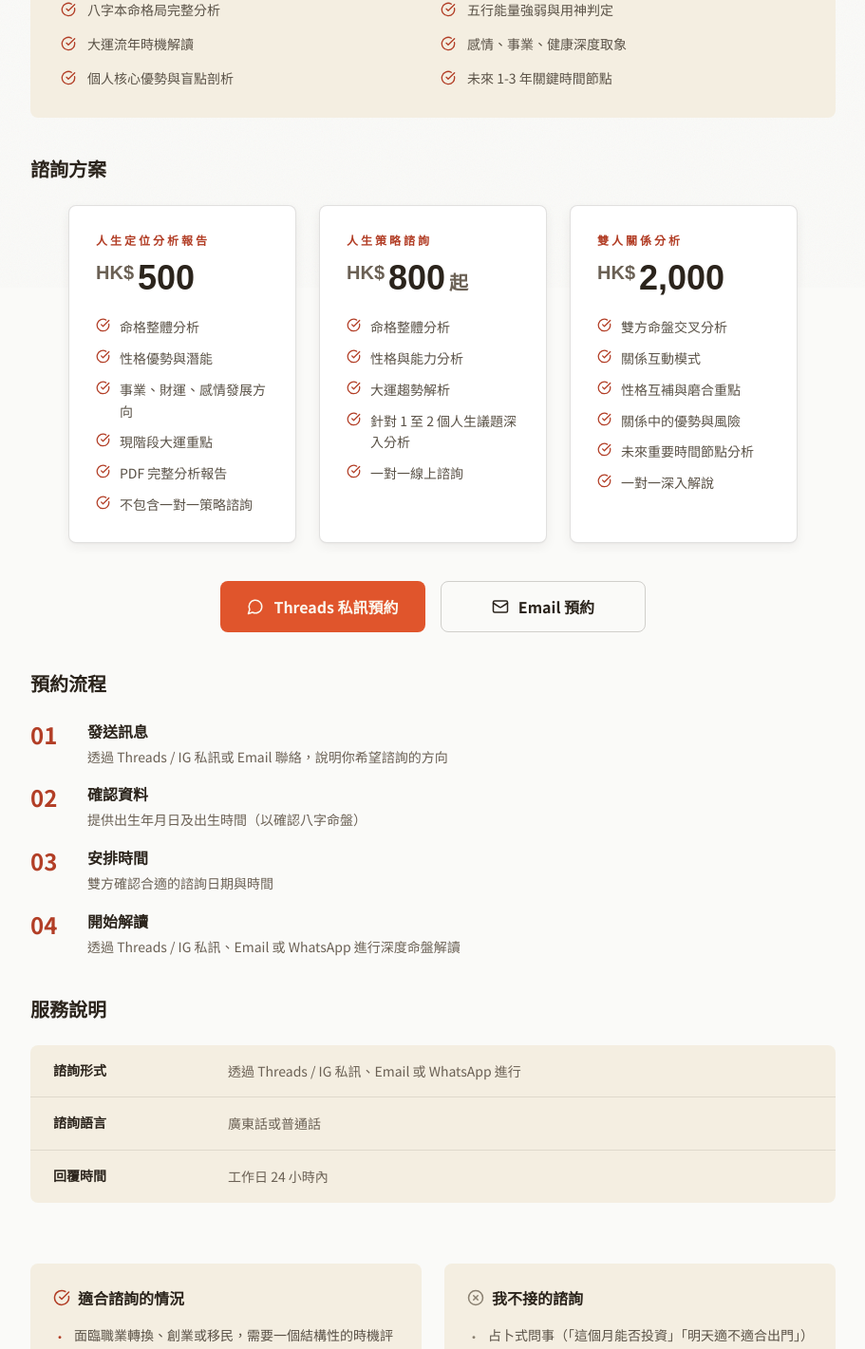
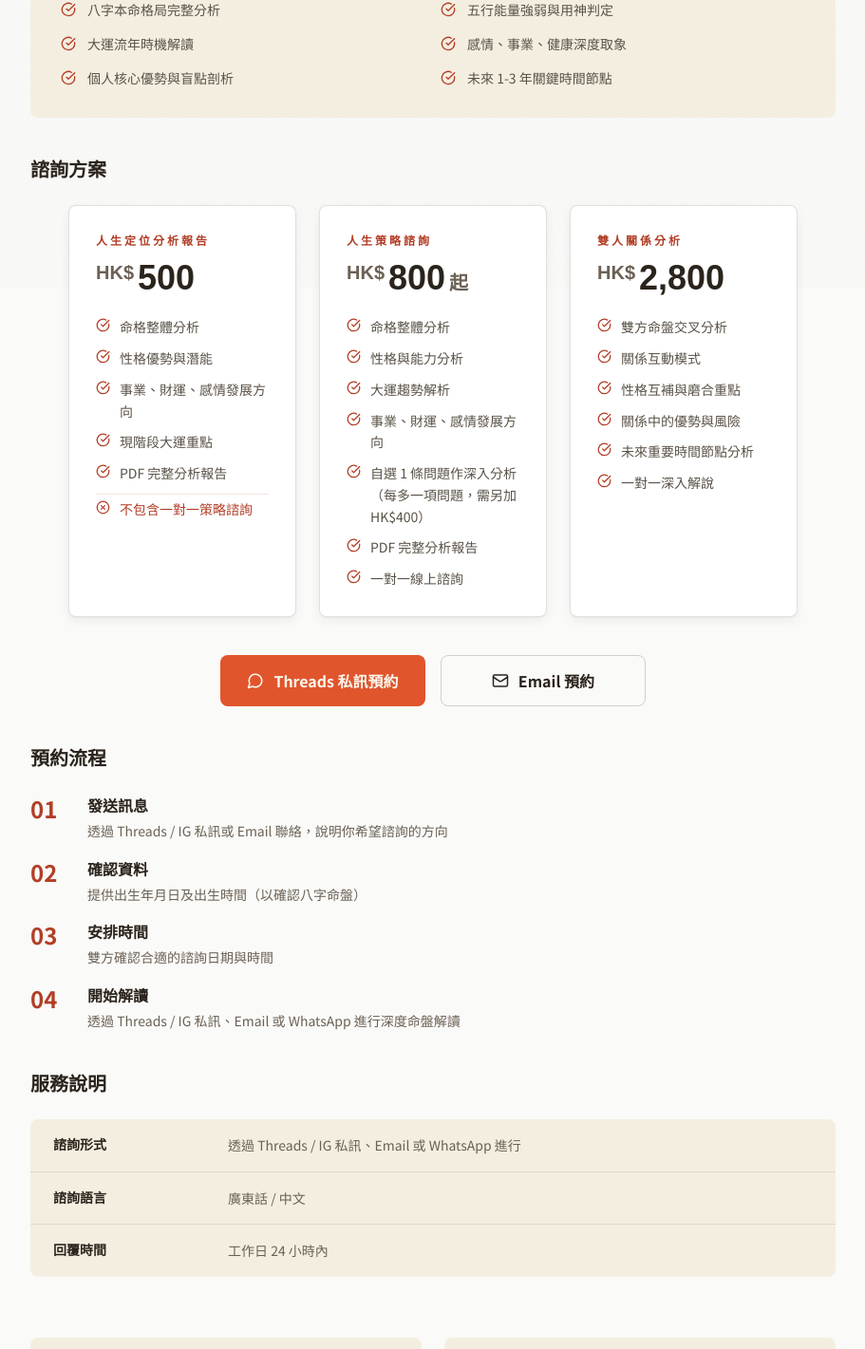
Before and after one commit to michaelchangezi-source/destiny-solver-blog, a Next.js app: page /consultation in a window 1280 px wide. Shown: the part 497-1918 px from the top of the page at 95% size, without its empty margins (184-1095 px from the left). Built offline with nearby package versions, Linux system fonts and the light colour scheme.

Commit message:
定價區修正：叉號排除項、策略諮詢加項、雙人改800、諮詢語言更新

```diff
--- a/src/app/consultation/page.tsx
+++ b/src/app/consultation/page.tsx
@@ -111,7 +111,7 @@ const wontAccept = [
 //   · 可否追問：諮詢後多長時間內可以追問、次數限制
 const serviceDetails = [
   { label: '諮詢形式', value: '透過 Threads / IG 私訊、Email 或 WhatsApp 進行' },
-  { label: '諮詢語言', value: '廣東話或普通話' },
+  { label: '諮詢語言', value: '廣東話 / 中文' },
   { label: '回覆時間', value: '工作日 24 小時內' },
   { label: '交付物', value: '' },
   { label: '諮詢時長', value: '' },
--- a/src/components/home/PricingTiers.tsx
+++ b/src/components/home/PricingTiers.tsx
@@ -1,12 +1,13 @@
-import { CheckCircle } from 'lucide-react'
+import { CheckCircle, XCircle } from 'lucide-react'
 
 export const CONSULTATION_PRICE = '800'
 
-function PricingCard({ label, price, suffix, items }: {
+function PricingCard({ label, price, suffix, items, exclusion }: {
   label: string
   price: string
   suffix: string
   items: string[]
+  exclusion?: string
 }) {
   return (
     <div className="relative bg-[#FFFFFF] rounded-lg p-7 flex flex-col text-left overflow-hidden shadow-[var(--shadow-card)] border border-[color:var(--border-card)]">
@@ -25,6 +26,12 @@ function PricingCard({ label, price, suffix, items }: {
             {item}
           </li>
         ))}
+        {exclusion && (
+          <li className="flex items-start gap-2.5 text-sm leading-relaxed mt-1 pt-1 border-t border-[#B23E26]/15">
+            <XCircle size={15} className="text-[#B23E26] flex-shrink-0 mt-0.5" />
+            <span className="text-[#B23E26] font-medium">{exclusion}</span>
+          </li>
+        )}
       </ul>
     </div>
   )
@@ -37,17 +44,18 @@ export default function PricingTiers() {
         label="人生定位分析報告"
         price="500"
         suffix=""
-        items={['命格整體分析', '性格優勢與潛能', '事業、財運、感情發展方向', '現階段大運重點', 'PDF 完整分析報告', '不包含一對一策略諮詢']}
+        items={['命格整體分析', '性格優勢與潛能', '事業、財運、感情發展方向', '現階段大運重點', 'PDF 完整分析報告']}
+        exclusion="不包含一對一策略諮詢"
       />
       <PricingCard
         label="人生策略諮詢"
         price={CONSULTATION_PRICE}
         suffix="起"
-        items={['命格整體分析', '性格與能力分析', '大運趨勢解析', '針對 1 至 2 個人生議題深入分析', '一對一線上諮詢']}
+        items={['命格整體分析', '性格與能力分析', '大運趨勢解析', '事業、財運、感情發展方向', '自選 1 條問題作深入分析（每多一項問題，需另加 HK$400）', 'PDF 完整分析報告', '一對一線上諮詢']}
       />
       <PricingCard
         label="雙人關係分析"
-        price="2000"
+        price="2800"
         suffix=""
         items={['雙方命盤交叉分析', '關係互動模式', '性格互補與磨合重點', '關係中的優勢與風險', '未來重要時間節點分析', '一對一深入解說']}
       />
```
